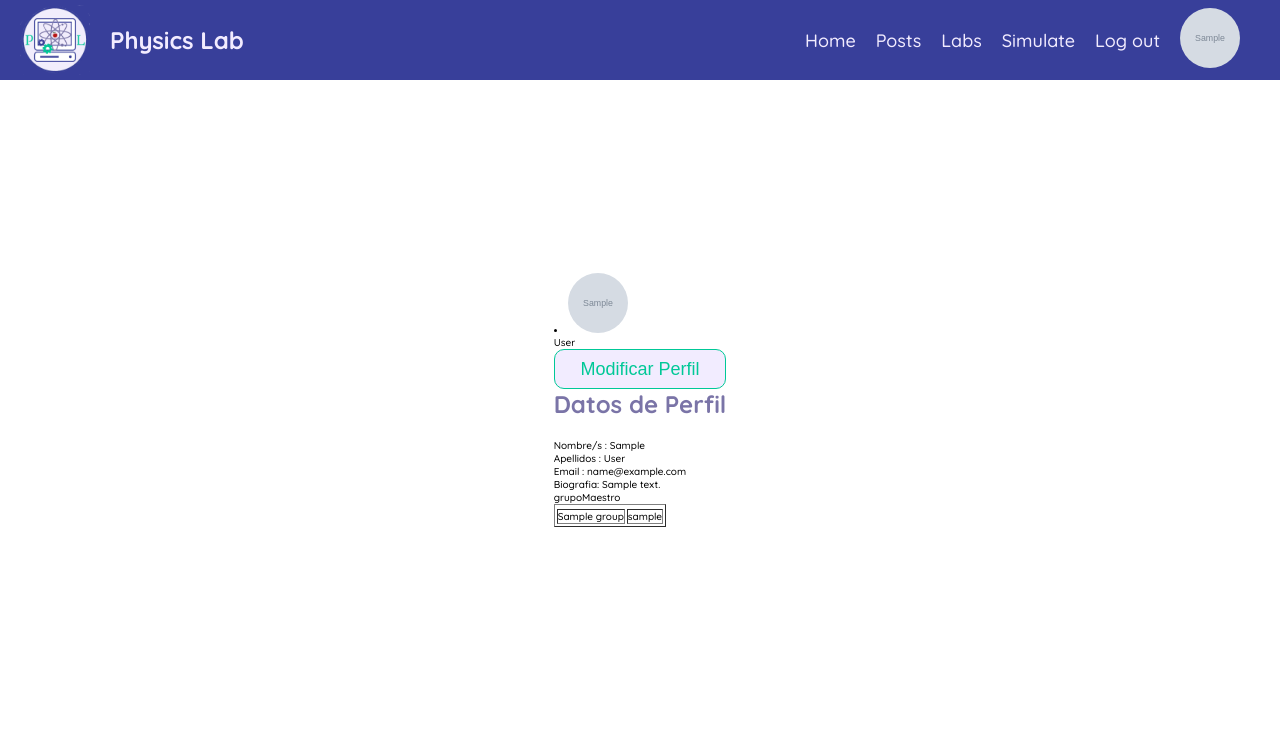
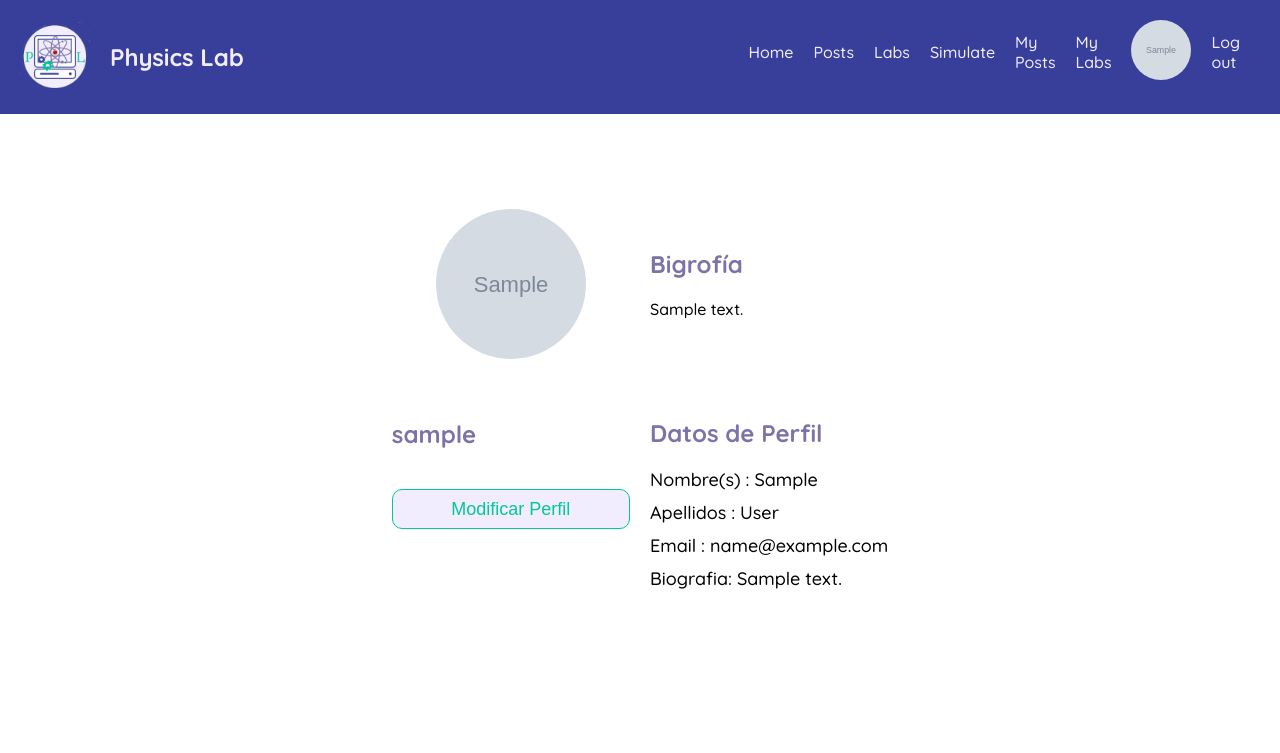
Before and after one commit to Cristian-Beltran/Plataforma-web-de-fisica, a Django app: page /users/perfil/teacher/ in a window 1280 px wide. Shown: the top 753 px of the page. Run offline with Django 3.2, Linux system fonts and the light colour scheme; a user stored in the database is signed in; tables that the repository leaves empty hold one stand-in row (values such as "Sample post"); grey boxes marked "Sample" are stand-in pictures; some libraries are stand-ins or nearby versions; some web fonts are replaced.

Commit message:
Version presentada al inge

```diff
--- a/Physics_lab/Physics_lab/urls.py
+++ b/Physics_lab/Physics_lab/urls.py
@@ -24,9 +24,7 @@ urlpatterns = [
 
 
     path('posts/create/',posts_views.create_post_view,name='create_post'),
-    path('posts/update/',posts_views.update_post_view,name='update_post'),
-    path('posts/delete/',posts_views.delete_post_view,name='delete_post'),
-    path('posts/list/',posts_views.list_post_view,name='list_post'),
+    path('posts/list/',posts_views.list_post_view,name='posts'),
 
 
 ] + static(settings.MEDIA_URL,document_root=settings.MEDIA_ROOT)
--- a/Physics_lab/posts/forms.py
+++ b/Physics_lab/posts/forms.py
@@ -13,3 +13,7 @@ class PostForm(forms.ModelForm):
     class Meta:
         model = Post
         fields = ('title','photo','contain','visible','public','teacher','groups')
+
+class FilterPostForm(forms.Form):
+    title = forms.CharField()
+    grupo = forms.CharField()
--- a/Physics_lab/static/css/desktop.css
+++ b/Physics_lab/static/css/desktop.css
@@ -33,3 +33,17 @@ header .logo__contain .logo {
     grid-row: 2 / span 1;
     grid-column: 1/ span 1;
 }
+
+.navigation{
+    position: static;
+    height:auto;
+    width: auto;
+    display: flex;
+}
+.navigation ul{
+    flex-direction: row;
+}
+
+.menu_bar{
+    display: none;
+}
--- a/Physics_lab/static/css/style.css
+++ b/Physics_lab/static/css/style.css
@@ -6,6 +6,7 @@
     --white: #FFFFFF;
     --black: #000000;
     --white-light: #F2ECFF;
+    --white-hard: #aca6bb;
     --green-color: #00C897;
     --error: #ad1111;
     --sm: 1.6rem;
@@ -32,11 +33,12 @@ body {
 header {
     background-color: var(--blue-color);
     display: flex;
-    justify-content: space-between;
+    flex-direction: column;
+    justify-content: center;
     align-items: center;
     color: var(--white-light);
-    padding: 0 2rem;
-    height: 8rem;
+    padding: 2rem 2rem;
+    min-height: 8rem;
 }
 
 ul {
@@ -53,17 +55,47 @@ a {
 ul li {
     list-style: none;
     margin-right: 2rem;
+    margin-bottom: 1rem;
 }
 
 li a {
     color: var(--white-light);
-    font-size: var(--md);
+    font-size: var(--sm);
     font-weight: 500;
 }
 
+.navigation{
+    display: flex;
+    align-content: flex-start;
+    display: none;
+}
+.navigation ul{
+    flex-direction: column;
+}
+.navigation li a {
+    color: var(--white-light);
+    font-size: var(--sm);
+    font-weight: 500;
+    text-align: left;
+    transition: all ease-in-out 250ms;
+}
+.navigation li a:hover{
+    color:var(--white-hard)
+}
+
+.bt-menu{
+    display:block;
+    color:var(--white-light);
+    font-size:var(--md)
+}
+.bt-menu span{
+    margin-right:1rem;
+}
 .logo__contain {
+    width: 100%;
     display: flex;
     align-items: center;
+    justify-self: start;
 }
 
 .logo__contain div {
@@ -96,6 +128,7 @@ header .logo__contain .logo {
 }
 .user__logo--sin-picture img{
     width: 4rem;
+    height: 4rem
 }
 .user__logo{
     width:6rem;
@@ -281,3 +314,97 @@ main {
     font-weight: 500;
     cursor: pointer;
 }
+
+
+/* Estilos perfiles */
+
+.perfil__contain{
+    display:grid;
+    justify-content:center;
+    align-items:center;
+    row-gap: 0;
+    column-gap: 2rem;
+    grid-template: 1fr 1fr 1fr/ 1fr 1fr;
+}
+.perfil__biography{
+    grid-column: 2/3;
+    grid-row: 1/2;
+}
+.biography__contain{
+    font-size: var(--sm);
+}
+.perfil__contain .user__logo{
+    width: 15rem;
+    height: 15rem;
+    grid-column: 1 / 2;
+    grid-row: 1/ 2;
+    justify-self: center;
+}
+.perfil__contain div img{
+    width:12rem;
+    height: 12rem;
+}
+
+.perfil__name{
+    font-size:var(--lg);
+    font-weight: 700;
+    color:var(--violet-color);
+    grid-column: 1 / 2;
+    grid-row: 2 / 3;
+}
+.perfil__contain a {
+    grid-column: 1/ 2;
+    grid-row: 2 / 4;
+}
+.perfil__datas{
+    grid-column: 2/ 3;
+    grid-row: 2 / 4;
+    font-size:var(--md);
+    font-weight: 500;
+    color:var(--black);
+}
+.perfil__data{
+    margin-bottom: 1rem;
+}
+
+
+/* List item */
+
+.list__item{
+    width: 100%;
+    display:flex;
+    flex-direction: column;
+    align-items: center;
+    justify-content: center;
+}
+.list__item .form__contain{
+    width:80%;
+    display:grid;
+    justify-content: space-evenly;
+    grid-template-columns: repeat(2,20rem);
+}
+.form__contain .form__group{
+    width: 100%;
+}
+.form__title{
+    align-self: center;
+    font-size: var(--lg);
+    font-weight: 700;
+    margin-bottom:2rem;
+    color: var(--violet-color);
+}
+
+.card__img{
+    align-self: center;
+    width: 14rem;
+    height: 14rem;
+    overflow: hidden;
+    grid-column: 1/2;
+    grid-row: 1/3;
+}
+.list__item .card__contain{
+    font-size: var(--sm);
+    font-weight:300;
+    grid-column: 2 / 3;
+    grid-row: 2/3;
+}
--- a/Physics_lab/static/css/tablet.css
+++ b/Physics_lab/static/css/tablet.css
@@ -2,6 +2,23 @@
     display:none
 }
 
+header{
+    flex-direction: row;
+}
 header .logo__contain .logo {
     display:block;
 }
+
+.navigation{
+    position: static;
+    height:auto;
+    width: auto;
+    display: flex;
+}
+.navigation ul{
+    flex-direction: row;
+}
+
+.menu_bar{
+    display: none;
+}
--- a/Physics_lab/templates/base.html
+++ b/Physics_lab/templates/base.html
@@ -7,8 +7,9 @@
     {% block head_content %}{% endblock%}
     {% load static %}
     <link rel="stylesheet" href="{% static 'css/style.css'%}">
-    <link rel="stylesheet" href="{% static 'css/tablet.css'%}" media="(min-width:500px)">
+    <link rel="stylesheet" href="{% static 'css/tablet.css'%}" media="(min-width:680px)">
     <link rel="stylesheet" href="{% static 'css/desktop.css'%}" media="(min-width:800px)">
+<script src="https://kit.fontawesome.com/71feef6635.js" crossorigin="anonymous"></script>
 </head>
 <body>
     <header>
@@ -18,5 +19,11 @@
         {% block container %}
         {% endblock %}
     </main>
+    <script src="https://code.jquery.com/jquery-1.12.4.min.js"></script>
+    <script>
+        $(".menu_bar").on('click',function(){
+            $("nav").toggle('slow');
+        });
+    </script>
 </body>
 </html>
--- a/Physics_lab/templates/nav.html
+++ b/Physics_lab/templates/nav.html
@@ -4,36 +4,35 @@
     <img src="{% static 'img/logo.png' %}" alt="logo Physics lab" class="logo">
     <div>Physics Lab</div>
 </div>
-<nav>
+
+<nav class="navigation" id="main-navigation">
     <ul>
         <li><a href="{% url 'index' %}">Home</a></li>
 
-        <li><a href="">Posts</a></li>
-<!--
-        <li><a href="">My Posts</a></li>
--->
+        <li><a href="{% url 'posts' %}">Posts</a></li>
         <li><a href="">Labs</a></li>
-<!--
-        <li><a href="">My Labs</a></li>
-        <li><a href="">Notes Labs</a></li>
--->
         <li><a href="">Simulate</a></li>
         {% if request.user.is_authenticated %}
-            <li><a href="{% url 'logout' %}">Log out</a></li>
             {% if request.user.teacher %}
+                <li><a href="">My Posts</a></li>
+                <li><a href="">My Labs</a></li>
                 {% if request.user.teacher.picture %}
                     <li><a href="{% url 'perfil_teacher' %}"><img src="{{ request.user.teacher.picture.url }}" alt="Foto de perfil"  class="user__logo"></a></li>
                 {% else %}
                     <li class="user__logo--sin-picture"><a href="{% url 'perfil_teacher' %}"><img src="{% static 'img/user_logo.png' %}" alt="Foto de perfil" class="user__logo"></a></li>
                 {% endif%}
             {% else %}
+
+                <li><a href="">Labs Notes</a></li>
                 {% if request.user.student.picture %}
                     <li ><a href="{% url 'perfil_student' %}"><img src="{{ request.user.student.picture.url }}" alt="Foto de perfil" class="user__logo"></a></li>
                 {% else %}
 
                     <li class="user__logo--sin-picture"><a href="{% url 'perfil_student' %}"><img src="{% static 'img/user_logo.png' %}" alt="" ></a></li>
                 {% endif%}
-            {% endif%}
+            {% endif %}
+
+            <li><a href="{% url 'logout' %}">Log out</a></li>
         {% else %}
             <li><a href="{% url 'login' %}" class="nav__login">Log in</a></li>
             <li><a href="{% url 'signup'%}" class="nav__signup">Sign up</a></li>
@@ -42,3 +41,6 @@
 
     </ul>
 </nav>
+<div class="menu_bar">
+    <a class="bt-menu" href="#" ><span>Menu</span><i class="fas fa-bars"></i></a>
+</div>
--- a/Physics_lab/templates/users/teacher.html
+++ b/Physics_lab/templates/users/teacher.html
@@ -8,33 +8,25 @@
 {% block container %}
     <section class="perfil__contain">
         {% if request.user.teacher.picture %}
-            <li ><img src="{{ request.user.teacher.picture.url }}" alt="Foto de perfil" class="user__logo"></li>
+            <img src="{{ request.user.teacher.picture.url }}" alt="Foto de perfil" class="user__logo">
         {% else %}
-            <li class="user__logo--sin-picture"><img src="{% static 'img/user_logo.png' %}" alt="" ></li>
+            <div class="user__logo--sin-picture user__logo"><img src="{% static 'img/user_logo.png' %}" alt="" ></div>
         {% endif%}
+        <div class="perfil__biography">
+            <div class="title">Bigrofía</div>
+            <div class="biography__contain">{{teacher.biography}}</div>
+        </div>
 
-        <div class="perfil__name">{{user.firts_name}} {{user.last_name}}</div>
-        <a href="{% url 'update_student' %}"><button class="button__secondary">Modificar Perfil</button></a>
-        <div class="title">Datos de Perfil</div>
+        <div class="perfil__name">{{user.username}} </div>
+        <a href="{% url 'update_teacher' %}"><button class="button__secondary">Modificar Perfil</button></a>
+
         <div class="perfil__datas">
-            <div class="perfil__data">Nombre/s : {{user.first_name}}</div>
+            <div class="title">Datos de Perfil</div>
+            <div class="perfil__data">Nombre(s) : {{user.first_name}}</div>
             <div class="perfil__data">Apellidos : {{user.last_name}}</div>
             <div class="perfil__data">Email : {{user.email}}</div>
             <div class="perfil__data">Biografia: {{teacher.biography}}</div>
         </div>
-        <div class="perfil__groups">
-            <table border="1">
-                <tr>
-                    <thead>grupo</thead>
-                    <thead>Maestro</thead>
-                </tr>
-                {% for group in groups %}
-                <tr>
-                    <td>{{group.name}}</td>
-                    <td>{{group.teacher}}</td>
-                </tr>
-                {% endfor %}
-            </table>
-        </div>
+
     </section>
 {% endblock %}
--- a/Physics_lab/users/views.py
+++ b/Physics_lab/users/views.py
@@ -4,17 +4,17 @@
 from django.shortcuts import render,redirect
 from django.contrib.auth.decorators import login_required
 from django.contrib.auth import authenticate,login,logout
-
 # Models
 from django.contrib.auth.models import User
 from users.models import Student,School
 from groups.models import Group
 # Exception
 from django.db.utils import IntegrityError
+# forms
+from users.forms import LoginForm, SignUpForm
+from users.forms import UpdateStudentForm,UpdateTeacherForm
 
 # Forms
-from users.forms import LoginForm, SignUpForm
-
 def login_view(request):
     """Login view."""
     if request.method == 'POST':
@@ -55,40 +55,57 @@ def signup_view(request):
     return render(request,'users/signup.html',{'form':form})
 
 
-
-def perfil_student_view(request):
-    """Profile view"""
-    user = request.user
-    student = request.user.student
-    groups = Group.objects.filter(students__pk=student.pk)
-    return render(request,'users/student.html',{'user':user,'student':student,'groups':groups})
-
-def perfil_teacher_view(request):
-    """Profile view"""
-    user = request.user
-    teacher = request.user.teacher
-    groups = Group.objects.filter(teacher=teacher.pk)
-    return render(request,'users/teacher.html',{'user':user,'teacher':teacher,'groups':groups})
-
-@login_required
-def update_student_view(request):
-    """Modify Profile view"""
-    user =request.user.student
-    if request.method == 'POST':
-        form = UpdateStudentForm(request.POST,request.FILES)
-        if form.is_valid():
-            form.save()
-            return redirect()
-
-@login_required()
-def update_teacher_view(request):
-    """Modify Profile view"""
-    user =request.user.teacher
-
-
-
 @login_required
 def logout_view(request):
     """Logout a user"""
     logout(request)
     return redirect('index')
+
+
+@login_required
+def perfil_student_view(request):
+    """Profile view"""
+    user = request.user
+    student = request.user.student
+    return render(request,'users/student.html',{'user':user,'student':student})
+
+@login_required
+def perfil_teacher_view(request):
+    """Profile view"""
+    user = request.user
+    teacher = request.user.teacher
+    return render(request,'users/teacher.html',{'user':user,'teacher':teacher})
+
+@login_required
+def update_student_view(request):
+    """Modify Profile view"""
+    user = request.user
+    student = request.user.student
+    schools = School.objects.all()
+    if request.method == 'POST':
+        form = UpdateStudentForm(request.POST,request.FILES)
+        if form.is_valid():
+            data = form.cleaned_data
+            student.picture = data['picture']
+            student.school = School.objects.get(pk=data['school'])
+            student.save()
+            return redirect('perfil_student')
+    else:
+        form = UpdateStudentForm()
+    return render(request,'users/update_student.html',{'user':user,'student':student,'form':form,'schools':schools})
+
+@login_required()
+def update_teacher_view(request):
+    """Modify Profile view"""
+    user = request.user
+    teacher = request.user.teacher
+
+    if request.method == 'POST':
+        form = UpdateTeacherForm(request.POST,request.FILES,instance=teacher)
+        if form.is_valid():
+            form.save()
+            return redirect('perfil_teacher')
+    else:
+        form = UpdateTeacherForm()
+
+    return render(request,'users/update_teacher.html',{'user':user,'teacher':teacher,'form':form})
```
Also changed, not shown: Physics_lab/posts/views.py (+14 -21 lines), Physics_lab/static/js/main.js (added, +25 -0 lines), Physics_lab/templates/posts/list.html (+33 -0 lines), Physics_lab/templates/users/student.html (+10 -21 lines), Physics_lab/templates/users/update_student.html (added, +38 -0 lines), Physics_lab/templates/users/update_teacher.html (added, +40 -0 lines), Physics_lab/users/forms.py (+14 -1 lines), Physics_lab/templates/labs/list.html (added), Physics_lab/templates/labs/new.html (added).
